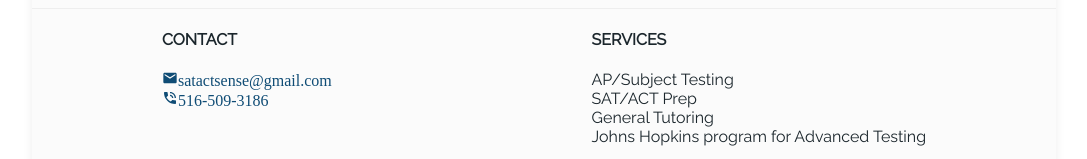
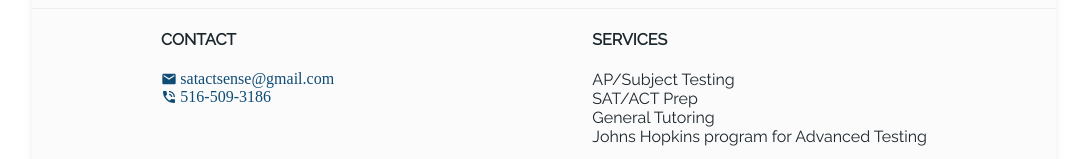
Before and after one commit to AlexShiresRoth/satactsense, a React (Create React App) app: page / in a window 1280 px wide. Shown: the part 1027-1186 px from the top of the page, without its empty margins (96-1183 px from the left). Built offline with nearby package versions, Linux system fonts and the light colour scheme; a web font is replaced by a local one.

Commit message:
add footer and new section

```diff
--- a/src/components/footer/Footer.module.scss
+++ b/src/components/footer/Footer.module.scss
@@ -40,7 +40,14 @@
 			text-decoration: none;
 			color: $brand-main;
 			font-family: 'Muli';
+			display: flex;
+			flex-direction: row;
+			align-items: center;
+			& svg {
+				margin-right: 0.2rem;
+			}
 		}
+
 		& p {
 			margin: 0;
 		}
```
